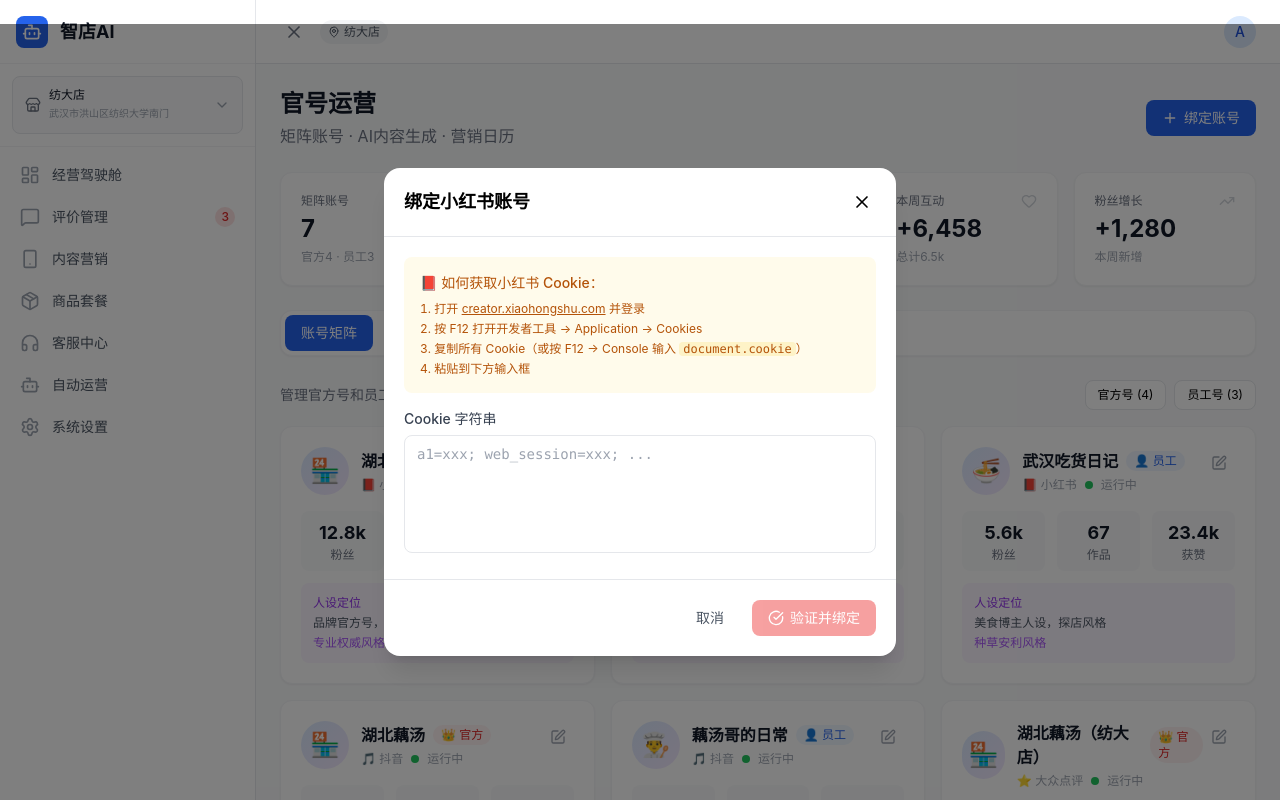
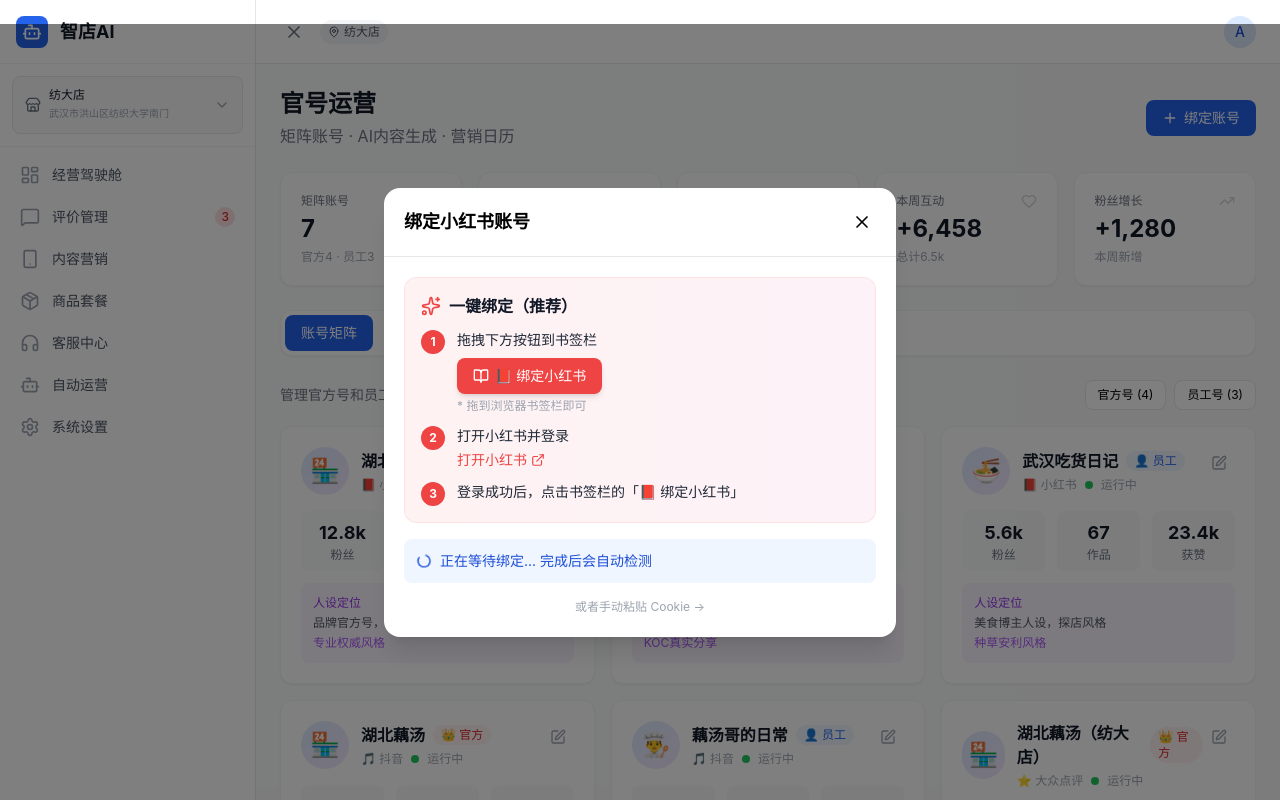
Before and after one commit to rendengjun1234/ai-agent-ops, a Next.js app: page /dashboard/official-ops in a window 1280 px wide. Both pictures are taken after a click on the button "绑定账号". Shown: the top 800 px of the page. Built offline with nearby package versions, Linux system fonts and the light colour scheme.

Commit message:
feat: 一键绑定小红书账号（bookmarklet方案）
- 新增 /api/xhs/callback: 接收bookmarklet提交的cookie，支持CORS
- 改造 BindXhsAccountModal: 拖拽书签+自动检测绑定结果
- 保留手动粘贴cookie作为备选
- 配置 next.config.js CORS headers

```diff
--- a/next.config.js
+++ b/next.config.js
@@ -1,3 +1,16 @@
 /** @type {import('next').NextConfig} */
-const nextConfig = {}
+const nextConfig = {
+  async headers() {
+    return [
+      {
+        source: '/api/xhs/callback',
+        headers: [
+          { key: 'Access-Control-Allow-Origin', value: '*' },
+          { key: 'Access-Control-Allow-Methods', value: 'POST, OPTIONS' },
+          { key: 'Access-Control-Allow-Headers', value: 'Content-Type' },
+        ],
+      },
+    ]
+  },
+}
 module.exports = nextConfig
--- /dev/null
+++ b/src/app/api/xhs/callback/route.ts
@@ -0,0 +1,55 @@
+import { NextRequest, NextResponse } from 'next/server'
+import { getUserInfo, type XhsCookie } from '@/lib/xhs-service'
+
+// POST /api/xhs/callback - 接收书签栏一键提交的 cookie
+export async function POST(req: NextRequest) {
+  try {
+    const { cookieString } = await req.json() as { cookieString: string }
+
+    if (!cookieString) {
+      return NextResponse.json({ error: '缺少 cookie' }, { status: 400 })
+    }
+
+    // 解析 cookie 字符串
+    const cookies: XhsCookie[] = cookieString
+      .split(';')
+      .map(c => c.trim())
+      .filter(Boolean)
+      .map(c => {
+        const idx = c.indexOf('=')
+        return { name: c.slice(0, idx).trim(), value: c.slice(idx + 1).trim() }
+      })
+
+    if (!cookies.find(c => c.name === 'a1')) {
+      return NextResponse.json({ error: '未检测到有效登录状态，请先登录小红书' }, { status: 401 })
+    }
+
+    const userInfo = await getUserInfo(cookies)
+    if (!userInfo) {
+      return NextResponse.json({ error: 'Cookie 无效，请重新登录小红书' }, { status: 401 })
+    }
+
+    // 返回成功 HTML 页面（bookmarklet 会在新窗口打开）
+    return NextResponse.json({
+      success: true,
+      data: {
+        userInfo,
+        cookies,
+      }
+    })
+  } catch (err: any) {
+    return NextResponse.json({ error: err.message }, { status: 500 })
+  }
+}
+
+// OPTIONS for CORS (bookmarklet 跨域)
+export async function OPTIONS() {
+  return new NextResponse(null, {
+    status: 200,
+    headers: {
+      'Access-Control-Allow-Origin': '*',
+      'Access-Control-Allow-Methods': 'POST, OPTIONS',
+      'Access-Control-Allow-Headers': 'Content-Type',
+    },
+  })
+}
--- a/src/components/BindXhsAccountModal.tsx
+++ b/src/components/BindXhsAccountModal.tsx
@@ -1,6 +1,6 @@
 'use client'
-import { useState } from 'react'
-import { X, Loader2, CheckCircle, AlertCircle } from 'lucide-react'
+import { useState, useEffect, useCallback } from 'react'
+import { X, Loader2, CheckCircle, AlertCircle, BookOpen, ExternalLink, Sparkles } from 'lucide-react'
 
 interface BindXhsAccountModalProps {
   open: boolean
@@ -8,47 +8,89 @@
   onSuccess: (account: { cookies: any[]; userInfo: any }) => void
 }
 
+const SITE_URL = typeof window !== 'undefined' ? window.location.origin : ''
+
+// 生成 bookmarklet 代码
+function getBookmarkletCode(siteUrl: string) {
+  // 这段代码会在小红书页面上执行，提取 cookie 并发送到我们的 API
+  const code = `
+    javascript:void((function(){
+      var c=document.cookie;
+      if(c.indexOf('a1=')===-1){alert('请先登录小红书！');return;}
+      var x=new XMLHttpRequest();
+      x.open('POST','${siteUrl}/api/xhs/callback');
+      x.setRequestHeader('Content-Type','application/json');
+      x.onload=function(){
+        var r=JSON.parse(x.responseText);
+        if(r.success){
+          localStorage.setItem('xhs_bind_result',JSON.stringify(r.data));
+          alert('✅ 绑定成功！账号：'+r.data.userInfo.nickname+'\\n请回到智店AI页面');
+        }else{
+          alert('❌ 绑定失败：'+r.error);
+        }
+      };
+      x.onerror=function(){alert('❌ 网络错误，请重试');};
+      x.send(JSON.stringify({cookieString:c}));
+    })())
+  `.replace(/\s+/g, ' ').trim()
+  return code
+}
+
 export default function BindXhsAccountModal({ open, onClose, onSuccess }: BindXhsAccountModalProps) {
-  const [cookieStr, setCookieStr] = useState('')
   const [loading, setLoading] = useState(false)
   const [error, setError] = useState('')
+  const [step, setStep] = useState<'guide' | 'waiting' | 'manual'>('guide')
+  const [cookieStr, setCookieStr] = useState('')
+
+  // 监听 localStorage 变化（bookmarklet 绑定成功后会写入）
+  const checkBindResult = useCallback(() => {
+    const result = localStorage.getItem('xhs_bind_result')
+    if (result) {
+      try {
+        const data = JSON.parse(result)
+        localStorage.removeItem('xhs_bind_result')
+        onSuccess({ cookies: data.cookies, userInfo: data.userInfo })
+        onClose()
+      } catch {}
+    }
+  }, [onSuccess, onClose])
+
+  useEffect(() => {
+    if (!open) return
+    // 轮询检查 localStorage
+    const interval = setInterval(checkBindResult, 1000)
+    // 也监听 storage 事件
+    window.addEventListener('storage', checkBindResult)
+    return () => {
+      clearInterval(interval)
+      window.removeEventListener('storage', checkBindResult)
+    }
+  }, [open, checkBindResult])
 
   if (!open) return null
 
-  const handleSubmit = async () => {
+  const bookmarkletCode = getBookmarkletCode(SITE_URL)
+
+  const handleManualSubmit = async () => {
     setError('')
     setLoading(true)
-
     try {
-      // 解析 cookie 字符串为数组
       const cookies = cookieStr
         .split(';')
         .map(c => c.trim())
         .filter(Boolean)
         .map(c => {
-          const [name, ...rest] = c.split('=')
-          return { name: name.trim(), value: rest.join('=').trim() }
+          const idx = c.indexOf('=')
+          return { name: c.slice(0, idx).trim(), value: c.slice(idx + 1).trim() }
         })
-
-      if (!cookies.find(c => c.name === 'a1')) {
-        setError('Cookie 中缺少 a1 字段，请确保复制了完整的 Cookie')
-        setLoading(false)
-        return
-      }
 
       const res = await fetch('/api/xhs/accounts', {
         method: 'POST',
         headers: { 'Content-Type': 'application/json' },
         body: JSON.stringify({ cookies }),
       })
-
       const data = await res.json()
-      if (!res.ok) {
-        setError(data.error || '验证失败')
-        setLoading(false)
-        return
-      }
-
+      if (!res.ok) { setError(data.error || '验证失败'); return }
       onSuccess({ cookies, userInfo: data.data })
       onClose()
     } catch (err: any) {
@@ -69,26 +111,90 @@
         </div>
 
         <div className="p-5 space-y-4">
+          {step === 'guide' && (
+            <>
+              {/* 一键绑定方案 */}
+              <div className="p-4 bg-gradient-to-r from-red-50 to-pink-50 rounded-xl border border-red-100">
+                <h3 className="font-semibold text-gray-900 flex items-center gap-2 mb-3">
+                  <Sparkles className="w-5 h-5 text-red-500" />
+                  一键绑定（推荐）
+                </h3>
+                <div className="space-y-3 text-sm">
+                  <div className="flex items-start gap-3">
+                    <span className="w-6 h-6 bg-red-500 text-white rounded-full flex items-center justify-center text-xs font-bold flex-shrink-0">1</span>
+                    <div>
+                      <p className="font-medium text-gray-800">拖拽下方按钮到书签栏</p>
+                      <div className="mt-2">
+                        <a
+                          href={bookmarkletCode}
+                          onClick={e => e.preventDefault()}
+                          onDragStart={() => {}}
+                          className="inline-flex items-center gap-1.5 px-4 py-2 bg-red-500 text-white text-sm font-medium rounded-lg cursor-grab active:cursor-grabbing shadow-md hover:shadow-lg transition"
+                        >
+                          <BookOpen className="w-4 h-4" />
+                          📕 绑定小红书
+                        </a>
+                      </div>
+                      <p className="text-xs text-gray-400 mt-1">* 拖到浏览器书签栏即可</p>
+                    </div>
+                  </div>
+
+                  <div className="flex items-start gap-3">
+                    <span className="w-6 h-6 bg-red-500 text-white rounded-full flex items-center justify-center text-xs font-bold flex-shrink-0">2</span>
+                    <div>
+                      <p className="font-medium text-gray-800">打开小红书并登录</p>
+                      <a
+                        href="https://www.xiaohongshu.com"
+                        target="_blank"
+                        rel="noopener noreferrer"
+                        className="inline-flex items-center gap-1 text-red-500 hover:underline mt-1"
+                      >
+                        打开小红书 <ExternalLink className="w-3.5 h-3.5" />
+                      </a>
+                    </div>
+                  </div>
+
+                  <div className="flex items-start gap-3">
+                    <span className="w-6 h-6 bg-red-500 text-white rounded-full flex items-center justify-center text-xs font-bold flex-shrink-0">3</span>
+                    <p className="font-medium text-gray-800">登录成功后，点击书签栏的「📕 绑定小红书」</p>
+                  </div>
+                </div>
+              </div>
+
+              {/* 等待提示 */}
+              <div className="p-3 bg-blue-50 rounded-lg flex items-center gap-2 text-sm text-blue-700">
+                <Loader2 className="w-4 h-4 animate-spin flex-shrink-0" />
+                正在等待绑定... 完成后会自动检测
+              </div>
+
+              {/* 手动方式入口 */}
+              <button
+                onClick={() => setStep('manual')}
+                className="text-xs text-gray-400 hover:text-gray-600 w-full text-center"
+              >
+                或者手动粘贴 Cookie →
+              </button>
+            </>
+          )}
+
+          {step === 'manual' && (
+            <>
               <div className="p-4 bg-amber-50 rounded-lg text-sm text-amber-700 space-y-2">
                 <p className="font-medium">📕 如何获取小红书 Cookie：</p>
                 <ol className="list-decimal list-inside space-y-1 text-xs">
                   <li>打开 <a href="https://creator.xiaohongshu.com" target="_blank" className="underline">creator.xiaohongshu.com</a> 并登录</li>
-              <li>按 F12 打开开发者工具 → Application → Cookies</li>
-              <li>复制所有 Cookie（或按 F12 → Console 输入 <code className="bg-amber-100 px-1 rounded">document.cookie</code>）</li>
-              <li>粘贴到下方输入框</li>
+                  <li>按 F12 → Console → 输入 <code className="bg-amber-100 px-1 rounded">document.cookie</code></li>
+                  <li>复制结果粘贴到下方</li>
                 </ol>
               </div>
 
-          <div>
-            <label className="text-sm font-medium text-gray-700 block mb-1.5">Cookie 字符串</label>
               <textarea
                 value={cookieStr}
                 onChange={e => setCookieStr(e.target.value)}
                 placeholder="a1=xxx; web_session=xxx; ..."
                 rows={5}
-              className="w-full px-3 py-2 border border-gray-200 rounded-lg text-sm focus:outline-none focus:ring-2 focus:ring-primary-500 resize-none font-mono"
+                className="w-full px-3 py-2 border border-gray-200 rounded-lg text-sm focus:outline-none focus:ring-2 focus:ring-red-400 resize-none font-mono"
               />
-          </div>
 
               {error && (
                 <div className="flex items-center gap-2 text-sm text-red-600 bg-red-50 p-3 rounded-lg">
@@ -96,14 +202,13 @@
                   {error}
                 </div>
               )}
-        </div>
 
-        <div className="flex justify-end gap-3 p-5 border-t">
-          <button onClick={onClose} className="px-4 py-2 text-sm text-gray-600 hover:bg-gray-100 rounded-lg">
-            取消
+              <div className="flex justify-between">
+                <button onClick={() => setStep('guide')} className="text-sm text-gray-500 hover:text-gray-700">
+                  ← 返回一键绑定
                 </button>
                 <button
-            onClick={handleSubmit}
+                  onClick={handleManualSubmit}
                   disabled={loading || !cookieStr.trim()}
                   className="px-4 py-2 text-sm bg-red-500 text-white rounded-lg hover:bg-red-600 disabled:opacity-50 flex items-center gap-1.5"
                 >
@@ -111,6 +216,9 @@
                   {loading ? '验证中...' : '验证并绑定'}
                 </button>
               </div>
+            </>
+          )}
+        </div>
       </div>
     </div>
   )
```
Lines whose indentation alone changed are shown as unchanged.
